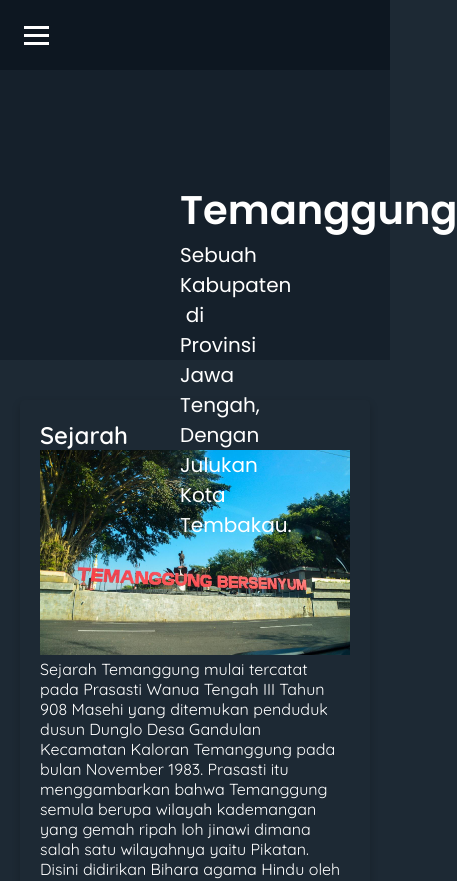
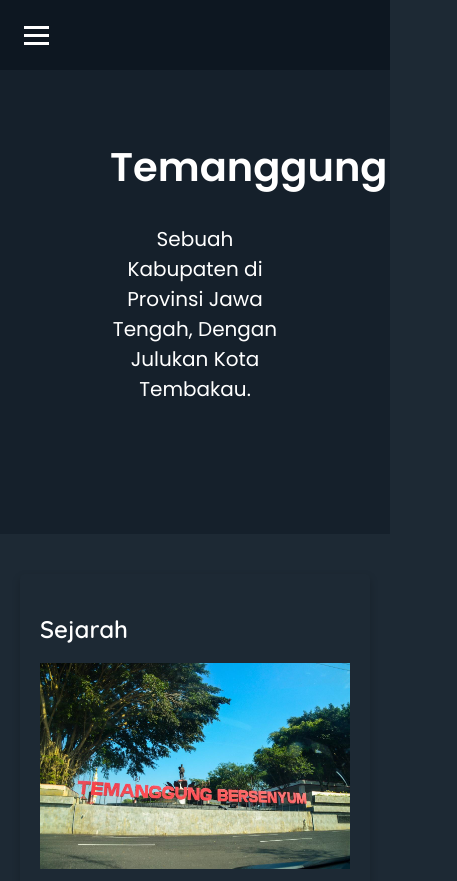
Before and after one commit to farhanzaidann/web-temanggung, a plain HTML site: page index.html in a window 390 px wide. Shown: the top 881 px of the page, 457 px wide, since content can reach past the window. Drawn offline with Linux system fonts and the light colour scheme.

Commit message:
fitur baru

```diff
--- a/style.css
+++ b/style.css
@@ -1,8 +1,6 @@
 @import url('https://fonts.googleapis.com/css2?family=Poppins:wght@400;500;600&family=Quicksand:wght@400;500;600&display=swap');
 
 * {
-    padding: 0;
-    margin: 0;
     box-sizing: border-box;
     scroll-behavior: smooth;
 }
@@ -54,7 +52,7 @@ nav li {
   min-height: 70px;
   display: flex;
   align-items: center;
-  padding: 0 24px;
+  padding:0 24px;
 }
 
 .nav-menu {
@@ -113,7 +111,7 @@ nav li {
   .nav-menu {
     position: fixed;
     left: -900px;
-    top: 70px;
+    top: 50px;
     gap: 0;
     flex-direction: column;
     background-color: #0d1721;
@@ -132,13 +130,12 @@ nav li {
 }
 
 .jumbotron {
-    padding: 180px;
+    padding: 110px;
     background-color: #15202b;
     text-align: center;
     font-family: 'Poppins', sans-serif;
     font-size: 20px;
     color: white;
-    height: 5px;
 }
 
 h2, h3 {
```
